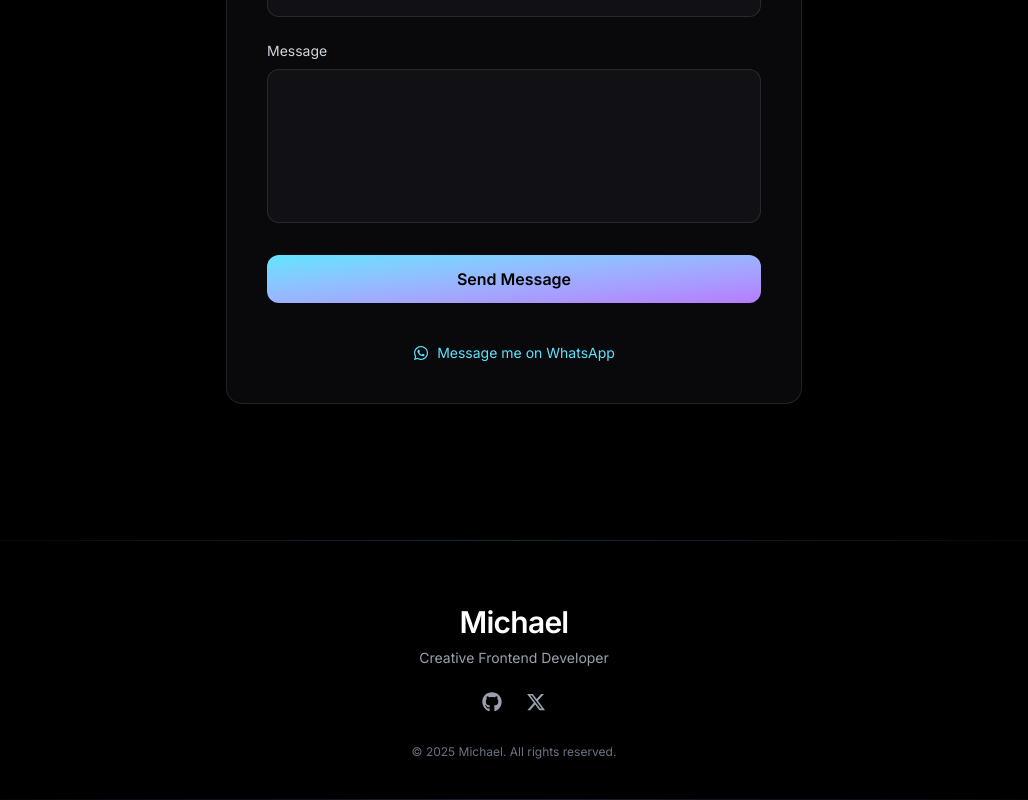
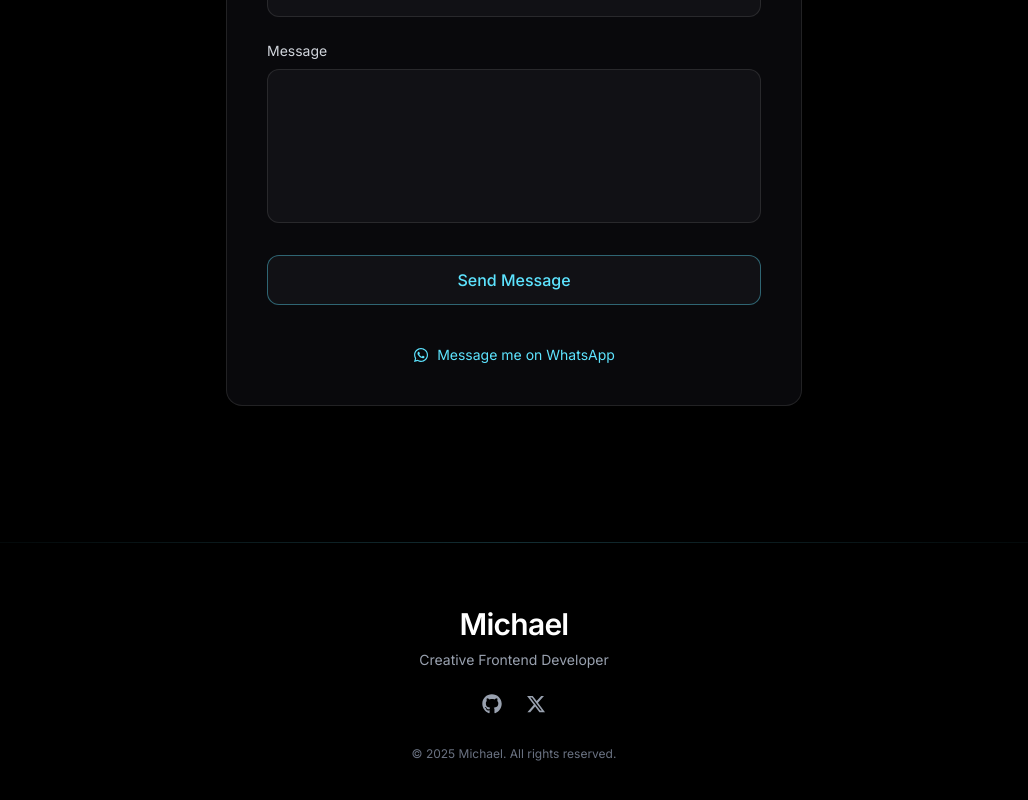
Before and after one commit to Badejomichael/my-portfolio, a Next.js app: page / in a window 1280 px wide. Shown: the part 4707-5507 px from the top of the page, without its empty margins (126-1154 px from the left). Built offline with nearby package versions, Linux system fonts and the light colour scheme.

Commit message:
Update Contact.tsx

```diff
--- a/src/app/components/Contact.tsx
+++ b/src/app/components/Contact.tsx
@@ -211,13 +211,23 @@ export default function Contact() {
           <button
             type="submit"
             disabled={status === "sending"}
-            className="w-full py-3 mt-2 text-black font-semibold rounded-xl
-            bg-gradient-to-br from-[#5DE4FF] to-[#B57BFF]
-            hover:scale-[1.03] active:scale-[0.99]
-            transition-all duration-300 disabled:opacity-60"
+            className="
+              w-full py-3 mt-2 rounded-xl
+              bg-[#111115]
+              border border-[#5DE4FF]/40
+              text-[#5DE4FF] font-medium
+              shadow-[0_0_0_rgba(93,228,255,0)]
+              hover:shadow-[0_0_25px_rgba(93,228,255,0.25)]
+              hover:bg-[#0f1118]
+              hover:scale-[1.02]
+              active:scale-[0.99]
+              transition-all duration-300
+              disabled:opacity-50 disabled:hover:scale-100
+            "
           >
             {status === "sending" ? "Sending..." : "Send Message"}
           </button>
+
         </form>
 
         <a
```
